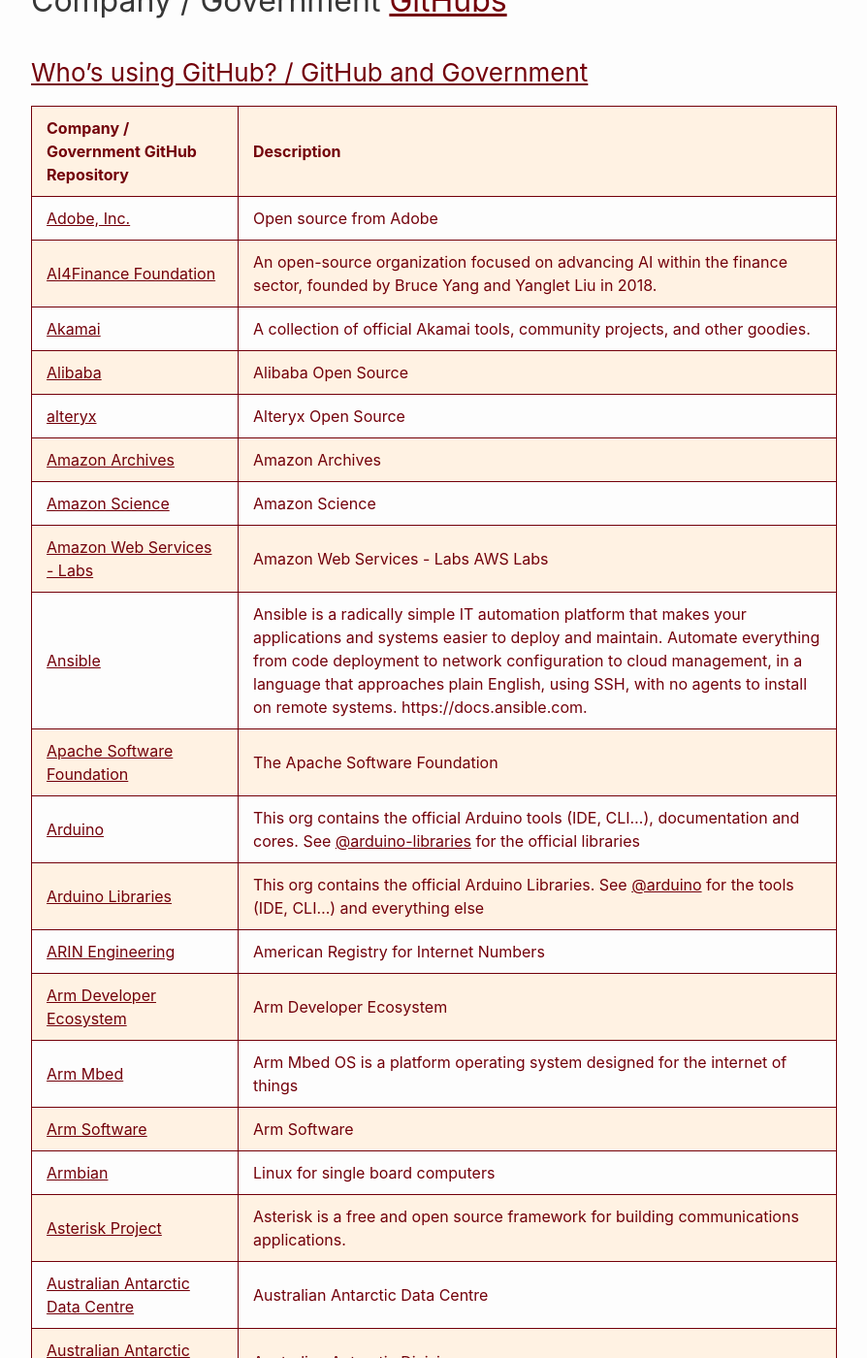
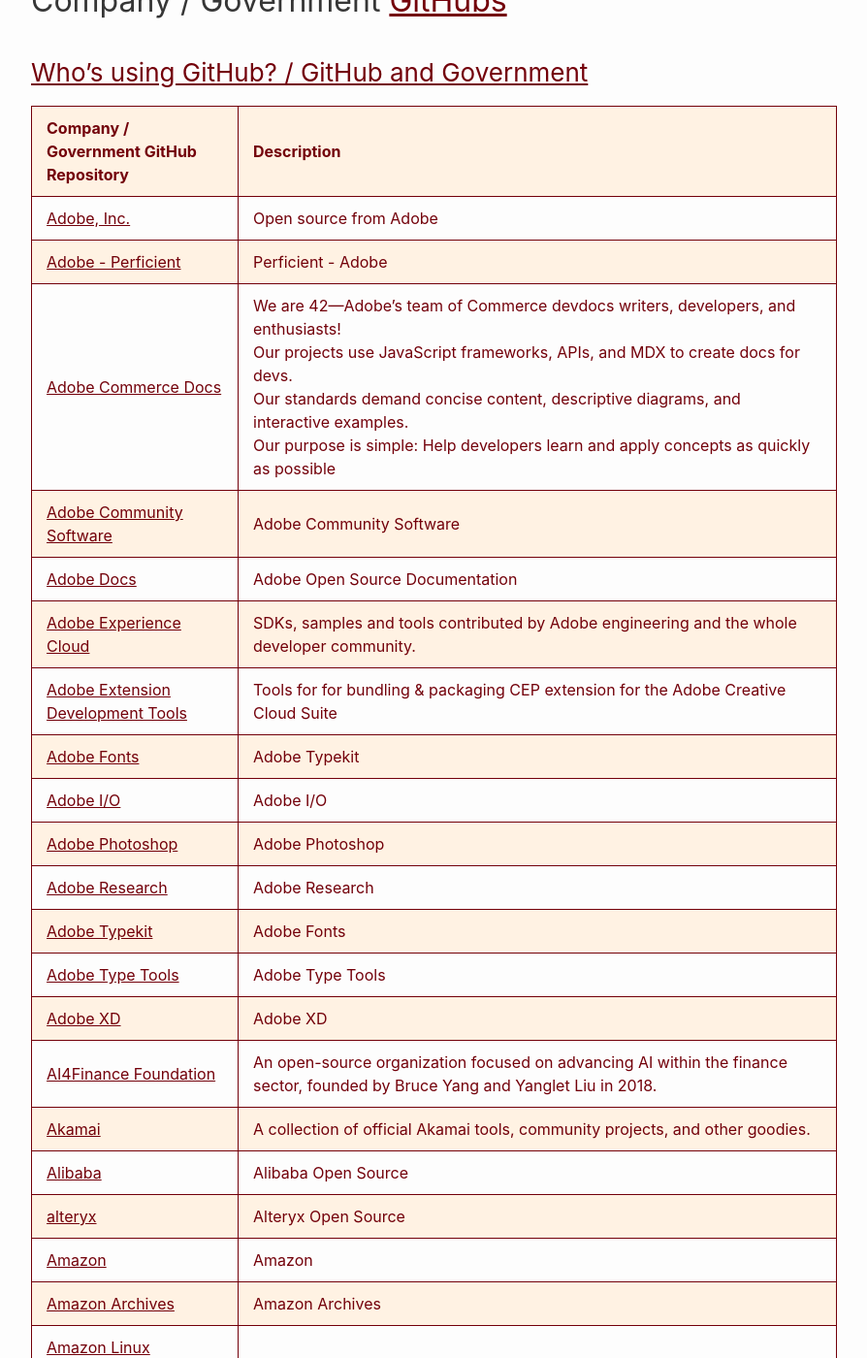
Before and after one commit to RalphHightower/RalphHightower, a Jekyll site: the page built from Computing/GitHubCompanyGovernment.md, in a window 1280 px wide and 1400 px high, scrolled down 1722 px. Shown: the whole window at 97% size, without its empty margins (238-1132 px from the left). Built offline with Jekyll 4.4.1, drawn with Linux system fonts in a browser that asks for light colours; our own code applies the rules of GitHub Pages for plain Markdown files; some of the changed text lies outside the part shown.

Commit message:
[docs](doc): Update GitHubCompanyGovernment(extended description)
- The massive merge

```diff
--- a/Computing/GitHubCompanyGovernment.md
+++ b/Computing/GitHubCompanyGovernment.md
@@ -4,14 +4,30 @@
 
 ### [Who’s using GitHub? / GitHub and Government](https://government.github.com/community/ )
 
+
 | Company / Government GitHub Repository | Description |
 |---|---|
 | [Adobe, Inc.](https://github.com/adobe ) | Open source from Adobe |
+| [Adobe - Perficient](https://github.com/PRFTAdobe ) | Perficient - Adobe |
+| [Adobe Commerce Docs](https://github.com/commerce-docs ) | We are 42—Adobe's team of Commerce devdocs writers, developers, and enthusiasts!<br />Our projects use JavaScript frameworks, APIs, and MDX to create docs for devs.<br />Our standards demand concise content, descriptive diagrams, and interactive examples.<br />Our purpose is simple: Help developers learn and apply concepts as quickly as possible |
+| [Adobe Community Software](https://github.com/Adobe-Consulting-Services ) | Adobe Community Software |
+| [Adobe Docs](https://github.com/AdobeDocs ) | Adobe Open Source Documentation |
+| [Adobe Experience Cloud](https://github.com/Adobe-Marketing-Cloud ) | SDKs, samples and tools contributed by Adobe engineering and the whole developer community. |
+| [Adobe Extension Development Tools](https://github.com/adobe-extension-tools ) | Tools for for bundling & packaging CEP extension for the Adobe Creative Cloud Suite |
+| [Adobe Fonts](https://github.com/typekit ) | Adobe Typekit|
+| [Adobe I/O](https://github.com/adobeio ) | Adobe I/O |
+| [Adobe Photoshop](https://github.com/adobe-photoshop ) | Adobe Photoshop |
+| [Adobe Research](https://github.com/adobe-research ) | Adobe Research  |
+| [Adobe Typekit](https://github.com/adobe-fonts ) | Adobe Fonts |
+| [Adobe Type Tools](https://github.com/adobe-type-tools ) | Adobe Type Tools |
+| [Adobe XD](https://github.com/AdobeXD ) | Adobe XD |
 | [AI4Finance Foundation](https://github.com/AI4Finance-Foundation ) | An open-source organization focused on advancing AI within the finance sector, founded by Bruce Yang and Yanglet Liu in 2018. |
 | [Akamai](https://github.com/akamai ) | A collection of official Akamai tools, community projects, and other goodies. |
 | [Alibaba](https://github.com/alibaba ) | Alibaba Open Source |
 | [alteryx](https://github.com/alteryx ) | Alteryx Open Source |
+| [Amazon](https://github.com/amzn ) | Amazon |
 | [Amazon Archives](https://github.com/amazon-archives ) | Amazon Archives |
+| [Amazon Linux](https://github.com/amazonlinux ) |
 | [Amazon Science](https://github.com/amazon-science ) | Amazon Science |
 | [Amazon Web Services - Labs](https://github.com/awslabs ) | Amazon Web Services - Labs AWS Labs |
 | [Ansible](https://github.com/ansible ) | Ansible is a radically simple IT automation platform that makes your applications and systems easier to deploy and maintain. Automate everything from code deployment to network configuration to cloud management, in a language that approaches plain English, using SSH, with no agents to install on remote systems. https://docs.ansible.com. |
@@ -86,9 +101,9 @@
 | [HashiCorp](https://github.com/hashicorp ) | Consistent workflows to provision, secure, connect, and run any infrastructure for any application. |
 | [Heltec Automation](https://github.com/HelTecAutomation ) | LoRa & IoT hardware and solution providers |
 | [Hewlett Packard Enterprise](https://github.com/HewlettPackard) | Hewlett Packard Enterprise on github; please contact github@hpe.com for access |
-| [Home Assistant](https://github.com/home-assistant ) | Open source home automation that puts local control and privacy first. Powered by a worldwide community of tinkerers and DIY enthusiasts. |
 | [Home Assistant Community Add-ons](https://github.com/hassio-addons ) | Home Assistant Community Add-ons projects |
 | [Home Assistant Libraries](https://github.com/home-assistant-libs ) | Device libraries used by Home Assistant |
+| [Home Assistant](https://github.com/home-assistant ) | Open source home automation that puts local control and privacy first. Powered by a worldwide community of tinkerers and DIY enthusiasts. |
 | [Huginn](https://github.com/huginn ) | Create agents that monitor and act on your behalf. Your agents are standing by! |
 | [IBM](https://github.com/IBM) | International Business Machines  |
 | [Intel Corporation](https://github.com/intel ) | Intel is committed to open ecosystems</br >Community-built open software based on open standards has fueled the modern connected world. Intel has been a leader in this community from the beginning and recognizes the value and need to contribute to a healthy, open ecosystem. |
@@ -111,16 +126,17 @@
 | [MAMEdev](https://github.com/mamedev ) | MAME is a multi-purpose emulation framework.<br />MAME’s purpose is to preserve decades of software history. As electronic technology continues to rush forward, MAME prevents this important "vintage" software from being lost and forgotten. This is achieved by documenting the hardware and how it functions. The source code to MAME serves as this documentation. The fact that the software is usable serves primarily to validate the accuracy of the documentation (how else can you prove that you have recreated the hardware faithfully?). Over time, MAME (originally stood for Multiple Arcade Machine Emulator) absorbed the sister-project MESS (Multi Emulator Super System), so MAME now documents a wide variety of (mostly vintage) computers, video game consoles and calculators, in addition to the arcade video games that were its initial focus. |
 | [Mastercard](https://github.com/Mastercard ) | Mastercard |
 | [Mercedes-Benz Group](https://github.com/mercedes-benz ) | Central github\.com organizational account of the Mercedes-Benz Group. Please also check out our FOSS Landing Page. |
-| [Meta](https://github.com/facebook ) | We are working to build community through open source technology. NB: members must have two-factor auth |
 | [Meta Experimental](https://github.com/facebookexperimental ) | These are Meta projects that are not necessarily used in production but are being developed in the open nevertheless. |
 | [Meta Incubator](https://github.com/facebookincubator ) | We work hard to contribute our work back to the web, mobile, big data, & infrastructure communities. NB: members must have two-factor auth. |
 | [Meta Research](https://github.com/facebookresearch ) | Meta Research |
+| [Meta](https://github.com/facebook ) | We are working to build community through open source technology. NB: members must have two-factor auth |
+| [Meta](https://github.com/facebook ) | We are working to build community through open source technology. NB: members must have two-factor auth. |
 | [Microsoft](https://github.com/microsoft ) | Open source projects and samples from Microsoft |
 | [Microsoft .NET Platform](https://github.com/dotnet ) | Home of the open source .NET platform |
 | [Microsoft 365 & Power Platform Community](https://github.com/pnp ) | Microsoft 365 & Power Platform Community open-source projects and samples |
 | [Microsoft Archive](https://github.com/microsoftarchive ) | Archived repositories - for historical interest or community forking, READ ONLY |
 | [Microsoft Azure](https://github.com/Azure ) | APIs, SDKs and open source projects from Microsoft Azure |
-| [Microsort Azure Active Directory](https://github.com/AzureAD ) | Azure Active Directory |
+| [Microsoft Azure Active Directory](https://github.com/AzureAD ) | Azure Active Directory |
 | [Microsoft Azure Samples](https://github.com/Azure-Samples ) | Microsoft Azure code samples and examples in .NET, Java, Python, JavaScript, TypeScript, PHP and Ruby |
 | [Microsoft Docs](https://github.com/MicrosoftDocs ) | The modern documentation service for Microsoft |
 | [Microsoft Federal - Azure NoOps](https://github.com/azurenoops ) | Open sourced projects for the Azure NoOps Accelerator |
@@ -135,7 +151,7 @@
 | [Microsoft The Terraform platform engineering for Azure](https://github.com/aztfmod ) | This is the home of Azure Terraform platform engineering framework. |
 | [Mistral AI](https://github.com/mistralai ) | Mistral AI |
 | [MITRE ATT&CK](https://github.com/mitre-attack ) | MITRE ATT&CK |
-| [NASA](https://github.com/nasa ) | National Aeronautics and Space Administration. — ReadOpen Data initiative here:</br >https://www.nasa.gov/open/ & Instructions here: https://github.com/nasa/nasa.github.io/blob/master/docs/INSTRUCTIONS.md |
+| [NASA](https://github.com/nasa ) | National Aeronautics and Space Administration. — ReadOpen Data initiative here:<br />https://www.nasa.gov/open/ & Instructions here: https://github.com/nasa/nasa.github.io/blob/master/docs/INSTRUCTIONS.md |
 | [NASA Advanced Multi-Mission Operations System](https://github.com/NASA-AMMOS ) | The Advanced Multi-Mission Operations System, or AMMOS, is a set of mission operations and data processing capabilities for robotic missions through an "Ops in a Box" approach. AMMOS is a low-cost, highly reliable system utilized by more than 50 missions, including planetary exploration, deep space, earth science, heliophysics, and astrophysics, by NASA, ESA, industry, and academia. Play the video to learn more about AMMOS' capabilities. |
 | [NASA Datanauts](https://github.com/NASADatanauts ) | NASA Datanauts is an open innovation initiative and offers citizens an opportunity to engage with NASA data, learn and enhance data skills, and build community. |
 | [NASA High Performance Data Analytics](https://github.com/nasa-nccs-cds ) | NASA High Performance Data Analytics |
@@ -185,17 +201,17 @@
 | [REMS](https://github.com/rems-project ) | REMS |
 | [Renesas Electronics](https://github.com/renesas ) | Renesas Electronics |
 | [RIPE NCC](https://github.com/RIPE-NCC ) | Regional Internet Registry and the secretariat for the RIPE community |
-| [RISC-V](https://github.com/riscv ) | RISC-V: The Free and Open RISC Instruction Set Architecture |
 | [RISC-V Administrative Materials](https://github.com/riscv-admin ) | RISC-V: The Free and Open RISC Instruction Set Architecture |
 | [RISC-V Android](https://github.com/riscv-android-src ) | RISC-V: The Free and Open RISC Instruction Set Architecture |
 | [RISC-V Collaboration](https://github.com/riscv-collab ) | RISC-V: The Free and Open RISC Instruction Set Architecture |
 | [RISC-V Non-ISA Specifications](https://github.com/riscv-non-isa ) | RISC-V: The Free and Open RISC Instruction Set Architecture |
 | [RISC-V Software](https://github.com/riscv-software-src ) | RISC-V: The Free and Open RISC Instruction Set Architecture |
+| [RISC-V](https://github.com/riscv ) | RISC-V: The Free and Open RISC Instruction Set Architecture |
 | [rockchip-linux](https://github.com/rockchip-linux ) | An open source software for Rockchip SoCs |
 | [Safran Trusted 4D Sèvres](https://github.com/Orolia2s ) | Open source projects from Safran Trusted 4D Sèvres (*fka Orolia2s*) |
 | [Saleae](https://github.com/saleae ) | Logic Analyzers: Effortlessly decode protocols like SPI, I2C, Serial, and many more. Leverage community created analyzers or build your own low-level or high-level protocol analyzer. |
+| [SB Components — UK](https://github.com/sbcshop) (H/W) | SB Components is a UK-based Research and Development company that has been providing embedded, IoT[^91], AI and Robotics based solutions since 2012. |
 | [SB Components](https://github.com/sbcshop ) | SB Components is a UK-based Research and Development company that has been providing embedded, IoT, AI and Robotics based solutions since 2012. |
-| [SB Components — UK](https://github.com/sbcshop) (H/W) | SB Components is a UK-based Research and Development company that has been providing embedded, IoT[^91], AI and Robotics based solutions since 2012. |
 | [Security Onion Solutions, LLC](https://github.com/Security-Onion-Solutions ) | Security Onion is a free and open platform for threat hunting, enterprise security monitoring, and log management. It includes our own interfaces for alerting, dashboards, hunting, PCAP, and case management. It also includes other tools such as Playbook, osquery, CyberChef, Elasticsearch, Logstash, Kibana, Suricata, and Zeek. |
 | [Seeed Studio](https://github.com/Seeed-Studio ) | Seeed Studio |
 | [semantic-release](https://github.com/semantic-release ) | Semantic Release |
```
Also changed, not shown: other parts of Computing/GitHubCompanyGovernment.md (+1 -2 lines).
